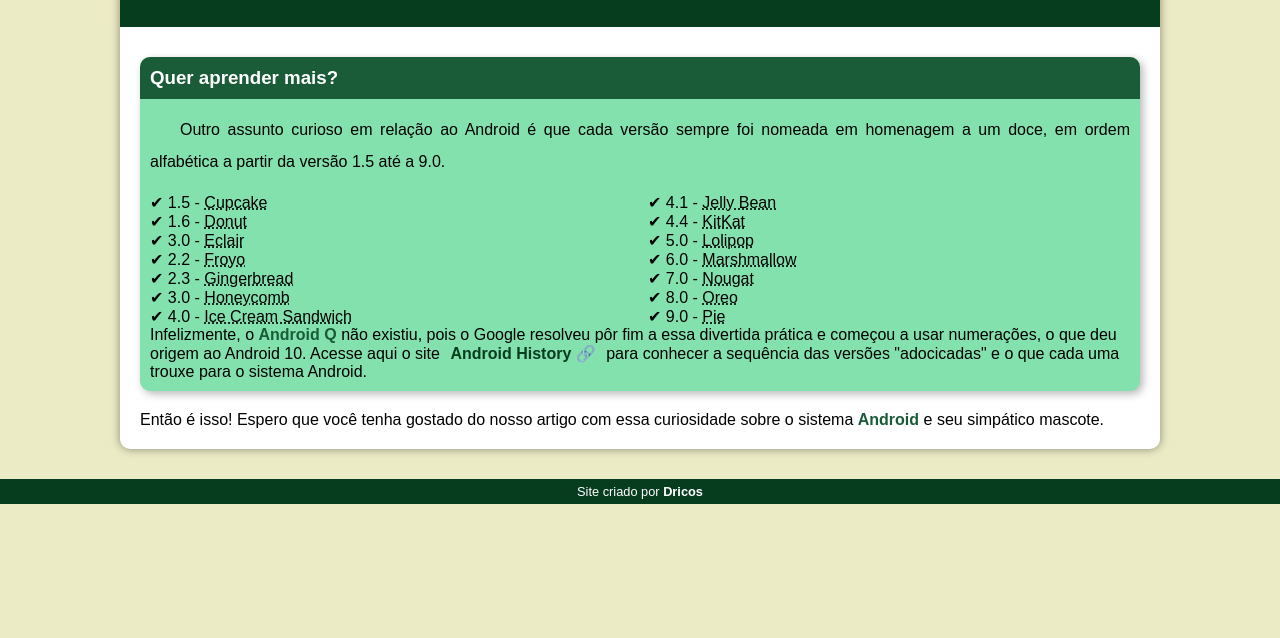
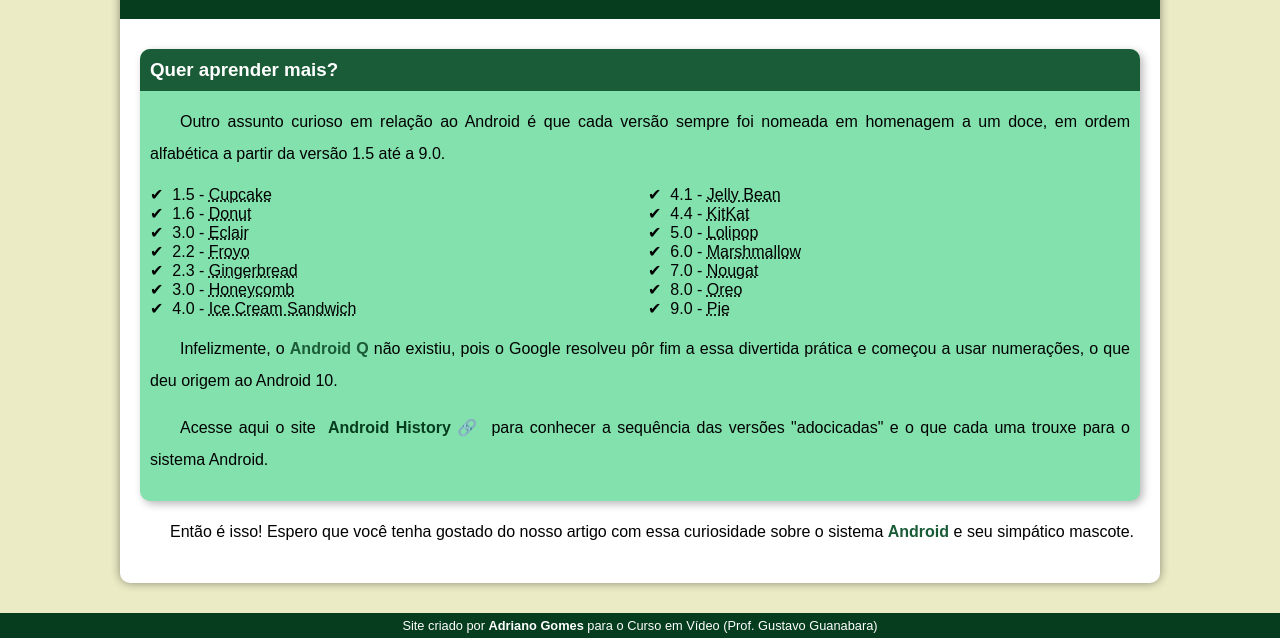
Before and after one commit to AdrianoGomesFilho/Projeto-android, a plain HTML site: page index.html in a window 1280 px wide. Shown: the part 2379-3017 px from the top of the page. Before the commit the page ends 2883 px from the top, so only its background shows below. Drawn offline with Linux system fonts and the light colour scheme.

Commit message:
Ajustando a formatação do projeto "android"

```diff
--- a/estilo/style.css
+++ b/estilo/style.css
@@ -167,20 +167,11 @@
     height: 90%;
 }
 
-
-aside > ul {
-    list-style-type: '\2714\00A0';
-    list-style-position: inside;
-    columns: 2;
-
-}
-
 aside {
     background-color: var(--cor1);
     padding: 10px;
     border-radius: 10px;
     box-shadow: 3px 3px 8px rgba(0, 0, 0, 0.281);
-    margin: 0px 0px 20px 0px;
 }
 
 aside > h3 {
@@ -189,6 +180,13 @@
     padding: 10px;
     margin: -10px -10px 0px -10px;
     border-radius: 10px 10px 0px 0px;
+
+}
+
+aside > ul {
+    list-style-type: '\2714\00A0\00A0';
+    list-style-position: inside;
+    columns: 2;
 
 }
 
--- a/index.html
+++ b/index.html
@@ -1,3 +1,4 @@
+<p>
     <!DOCTYPE html>
     <html lang="pt-br">
     <head>
@@ -74,14 +75,14 @@
                             <li>9.0 - <abbr title="Torta">Pie</abbr></li>
 
                     </ul>
-                Infelizmente, o <strong>Android Q</strong> não existiu, pois o Google resolveu pôr fim a essa divertida prática e começou a usar numerações, o que deu origem ao Android 10.
-                Acesse aqui o site <a href="https://www.android.com/intl/en-uk/history/#/donut/" target="_blank" class="externo">Android History</a> para conhecer a sequência das versões "adocicadas" e o que cada uma trouxe para o sistema Android.
+                    <p>Infelizmente, o <strong>Android Q</strong> não existiu, pois o Google resolveu pôr fim a essa divertida prática e começou a usar numerações, o que deu origem ao Android 10.</p>
+                    <p>Acesse aqui o site <a href="https://www.android.com/intl/en-uk/history/#/donut/" target="_blank" class="externo">Android History</a> para conhecer a sequência das versões "adocicadas" e o que cada uma trouxe para o sistema Android.</p>
                 </aside>
-
-            Então é isso! Espero que você tenha gostado do nosso artigo com essa curiosidade sobre o sistema <strong>Android</strong> e seu simpático mascote.
+                <p>Então é isso! Espero que você tenha gostado do nosso artigo com essa curiosidade sobre o sistema <strong>Android</strong> e seu simpático mascote.</p>
             </article>
 
         </main>
-    <footer>Site criado por <a href="https://github.com/AdrianoGomesFilho" target="_blank">Dricos</a></footer>
+        <footer>Site criado por <a href="https://github.com/AdrianoGomesFilho" target="_blank">Adriano Gomes</a> para o Curso em Vídeo (Prof. Gustavo Guanabara)</footer>
     </body>
     </html>
+</p>
```
Lines whose indentation alone changed are shown as unchanged.
